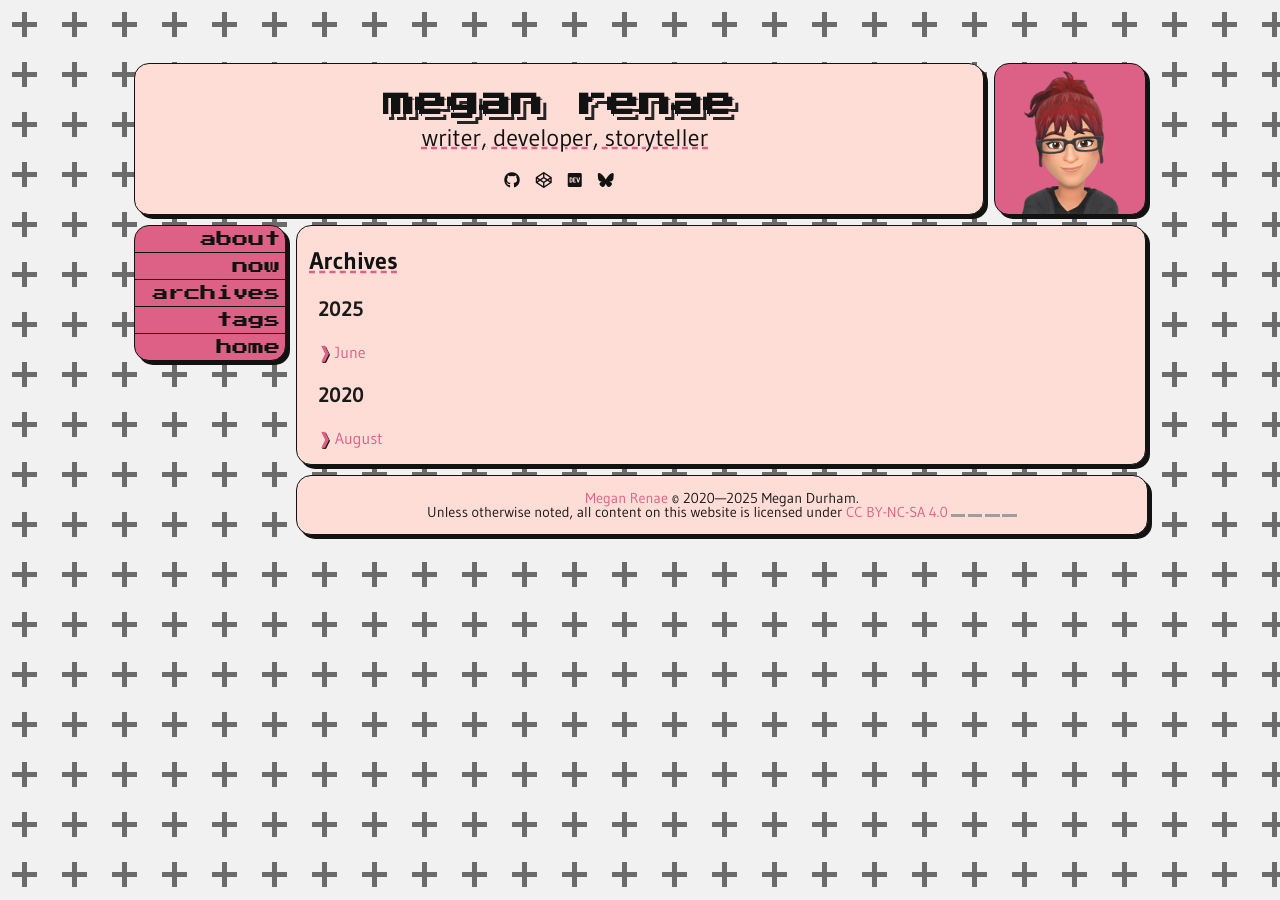
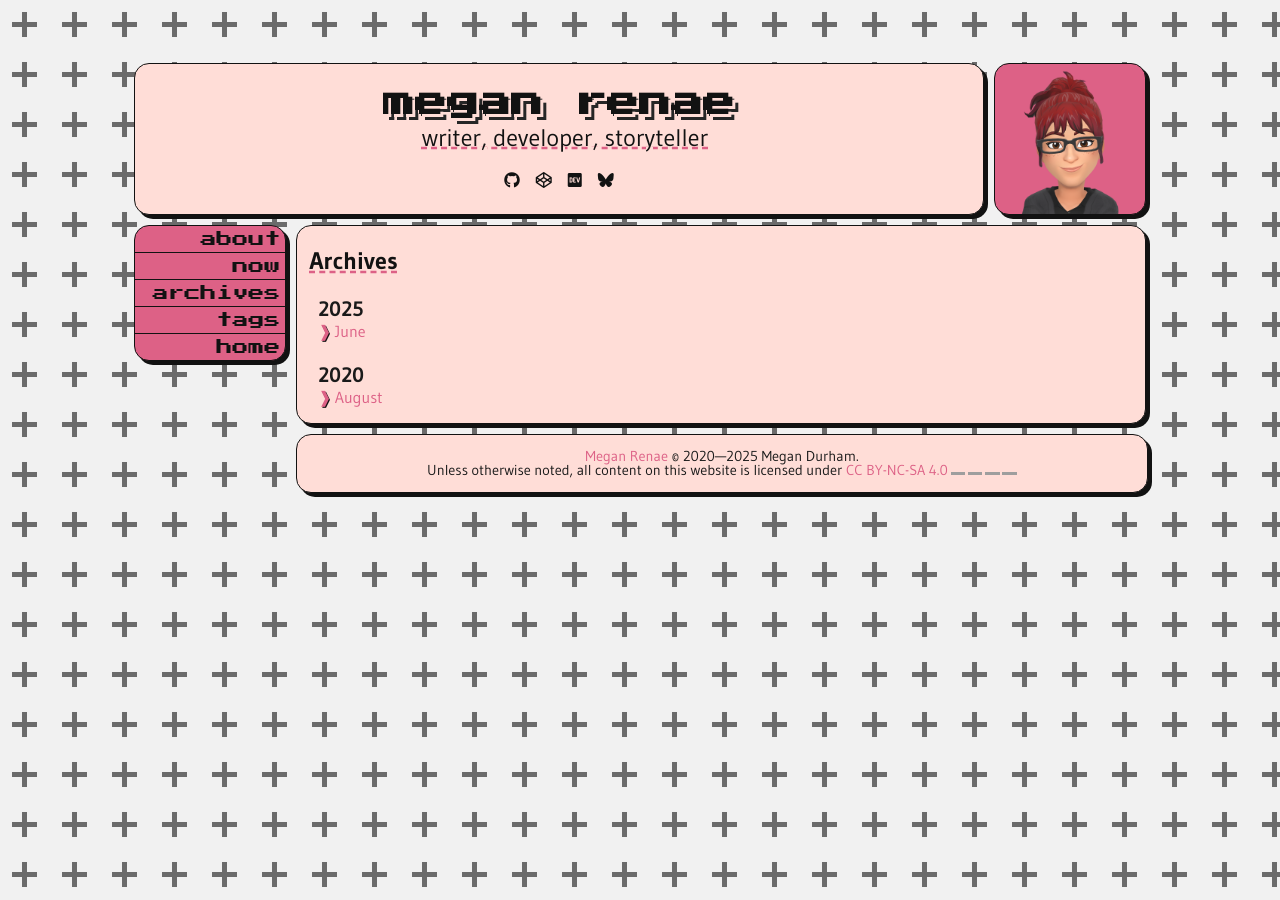
Before and after one commit to meganrenae21/blog, a Jekyll site: the page built from archives.md, in a window 1280 px wide. Built offline with Jekyll 4.4.1, drawn with Linux system fonts in a browser that asks for light colours; nearby versions of some CDN libraries; our own code applies the rules of GitHub Pages for plain Markdown files; grey boxes are pictures that could not be loaded.

Commit message:
style changess

```diff
--- a/_sass/main.scss
+++ b/_sass/main.scss
@@ -329,6 +329,7 @@ h2 {
 h3 {
   color: var(--dark-base);
   margin-left: 1em;
+  margin-bottom: 0;
   font-family: var(--text-font);
   font-size: 1.3em;
 }
@@ -350,6 +351,10 @@ p {
   color: var(--dark-base);
 }
 
+h3 + p {
+  margin-top: 0;
+}
+
 h4 + p {
   margin-top: 0;
 }
@@ -357,6 +362,7 @@ h4 + p {
 ul {
   list-style-type: none;
   margin: 1em;
+  margin-top: 0;
   padding-left: 0.3em;
   font-family: var(--text-font);
 }
@@ -366,6 +372,17 @@ ul li:before {
   color: var(--accent-red);
   margin-right: 0.2em;
   text-shadow: 1px 1px 0 var(--darkest-black);
+}
+
+ul li li:before {
+  content: "➤";
+  color: var(--accent-red);
+  margin-right: 0.2em;
+  text-shadow: 1px 1px 0 var(--darkest-black);
+}
+
+li {
+  margin: 0;
 }
 
 a {
```
Also changed, not shown: 3 other files.
